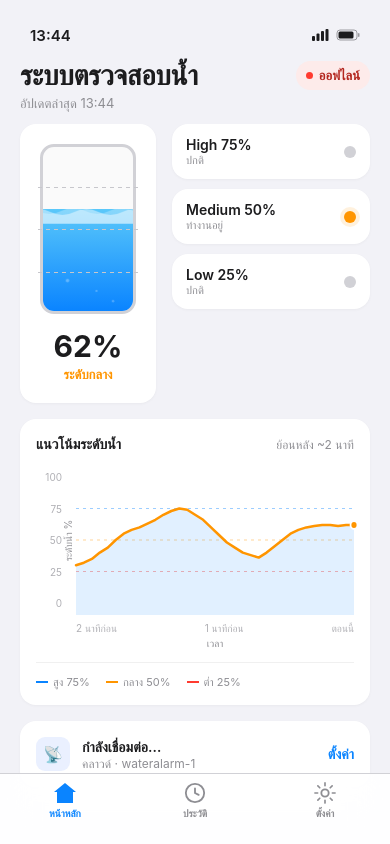
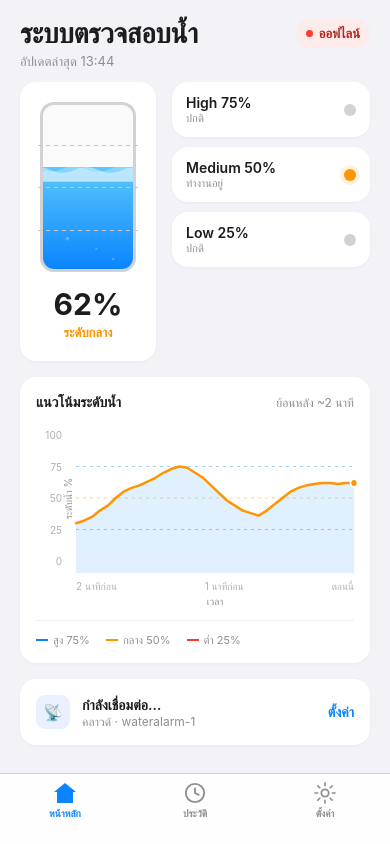
Before and after one commit to Star-30-del/WATER-MONITOR-ALARM, a plain HTML site: page app/index.html in a window 390 px wide. Drawn offline with Linux system fonts and the light colour scheme; no server answers.

Commit message:
Remove fake status bar (duplicated the OS one on real phones)
- drop the mock 14:25 + signal/battery status bar and its clock code
- header top padding now respects env(safe-area-inset-top) for the notch

Co-Authored-By: Claude Opus 4.8 <noreply@anthropic.com>

```diff
--- a/app/index.html
+++ b/app/index.html
@@ -37,13 +37,9 @@
     #stage{padding:0;}
     #device{width:100%;height:100vh;height:100dvh;border-radius:0;box-shadow:none;}
   }
-  /* status bar */
-  .statusbar{position:absolute;top:0;left:0;right:0;height:54px;display:flex;align-items:center;
-    justify-content:space-between;padding:16px 30px 0;font-size:15px;font-weight:600;color:#1C1C1E;z-index:5;pointer-events:none;}
-  .statusbar .icons{display:flex;align-items:center;gap:6px;}
   .app{flex:1;display:flex;flex-direction:column;background:var(--bg);position:relative;overflow:hidden;}
 
-  .hdr{padding:58px 20px 12px;flex-shrink:0;background:var(--bg);position:relative;z-index:2;}
+  .hdr{padding:calc(16px + env(safe-area-inset-top,0px)) 20px 12px;flex-shrink:0;background:var(--bg);position:relative;z-index:2;}
   .title{font-size:28px;font-weight:700;color:#1C1C1E;letter-spacing:-.3px;}
   .row-between{display:flex;align-items:center;justify-content:space-between;}
   .badge{display:flex;align-items:center;gap:6px;padding:6px 10px;border-radius:20px;}
@@ -106,13 +102,6 @@
 <body>
 <div id="stage">
   <div id="device">
-    <div class="statusbar">
-      <span id="sb-time">9:41</span>
-      <span class="icons">
-        <svg width="18" height="12" viewBox="0 0 18 12"><rect x="0" y="7" width="3" height="5" rx="1" fill="#1C1C1E"/><rect x="4.5" y="4.5" width="3" height="7.5" rx="1" fill="#1C1C1E"/><rect x="9" y="2" width="3" height="10" rx="1" fill="#1C1C1E"/><rect x="13.5" y="0" width="3" height="12" rx="1" fill="#1C1C1E"/></svg>
-        <svg width="24" height="12" viewBox="0 0 24 12"><rect x="1" y="1" width="20" height="10" rx="3" fill="none" stroke="#1C1C1E" stroke-opacity=".4"/><rect x="2.5" y="2.5" width="15" height="7" rx="1.5" fill="#1C1C1E"/><rect x="22" y="4" width="1.5" height="4" rx="1" fill="#1C1C1E" fill-opacity=".4"/></svg>
-      </span>
-    </div>
     <div class="app">
       <div id="hdr" class="hdr"></div>
       <div id="scroll" class="scroll"></div>
@@ -332,7 +321,6 @@ function postForm(path, obj){
 }
 
 /* live status-bar clock */
-function tickClock(){ var t=$('sb-time'); if(t) t.textContent = new Date().toLocaleTimeString('th-TH',{hour:'numeric',minute:'2-digit'}); }
 
 /* ============================================================
    SIMULATOR (demo mode) — mirrors the design logic
@@ -956,8 +944,6 @@ Object.assign(window,{
    BOOT
    ============================================================ */
 render();
-tickClock();
-setInterval(tickClock, 15000);
 if(S.mode==='lan' && base()){
   poll().then(function(ok){ if(!ok) toast('เชื่อมต่ออุปกรณ์ไม่ได้ — แสดงข้อมูลล่าสุด'); });
 } else if(S.mode==='cloud' && S.fbConfig){
```
